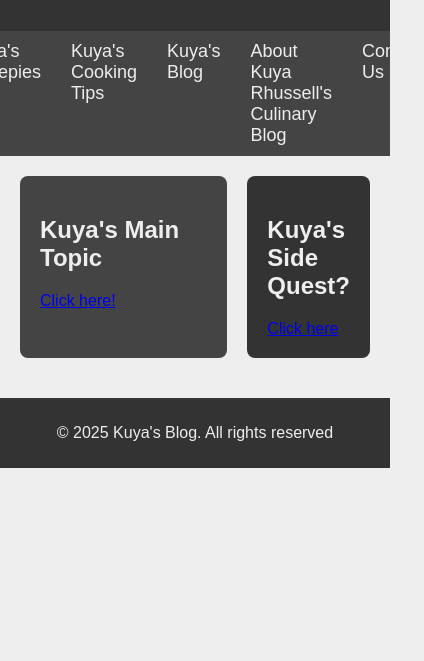
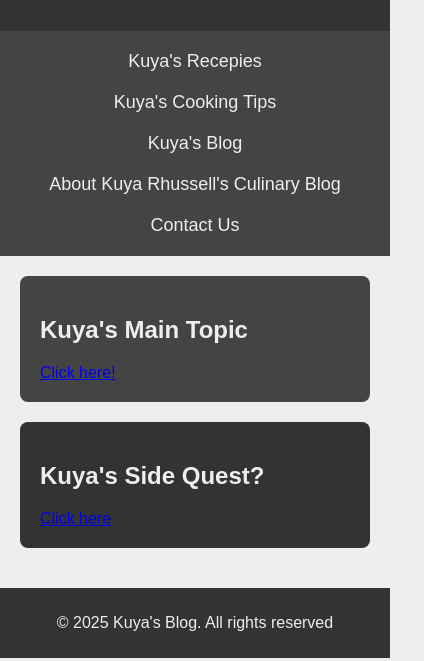
Before and after one commit to Rhuussell/Kuya-Rhussell-Cooks-Blog, a plain HTML site: page index.html in a window 390 px wide. Shown: the part 183-844 px from the top of the page, 424 px wide, since content can reach past the window. Drawn offline with Linux system fonts and the light colour scheme.

Commit message:
Update index.html

```diff
--- a/index.html
+++ b/index.html
@@ -41,7 +41,7 @@
             font-size: 18px;
         }
 
-        @media (max-width: 768) {
+        @media (max-width: 768px) {
             nav {
                 flex-direction: column;
                 text-align: center
@@ -59,7 +59,7 @@
         }
 
         @media (max-width: 768px) {
-            .comtainer {
+            .container {
                 grid-template-columns: 1fr;
             }
         }
```
